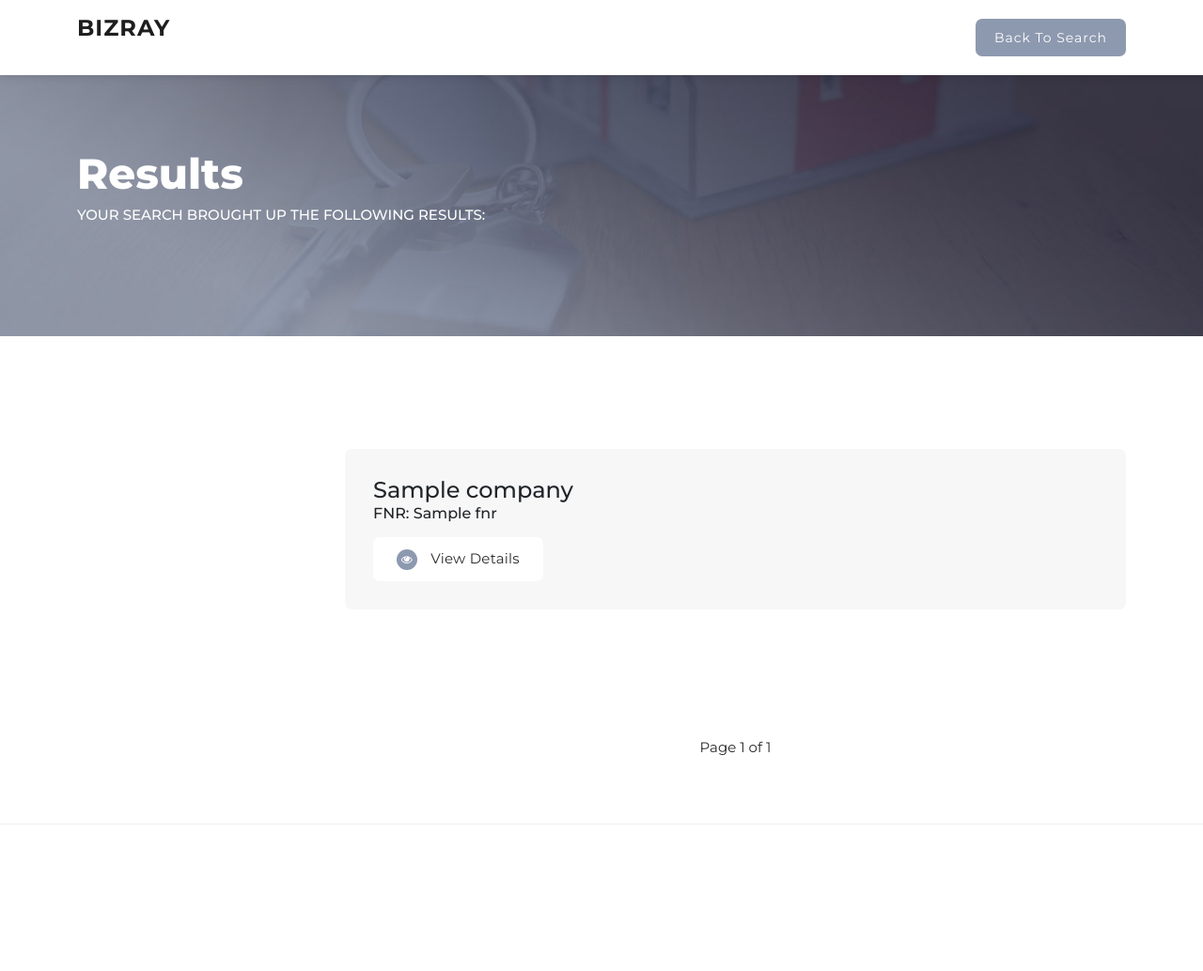
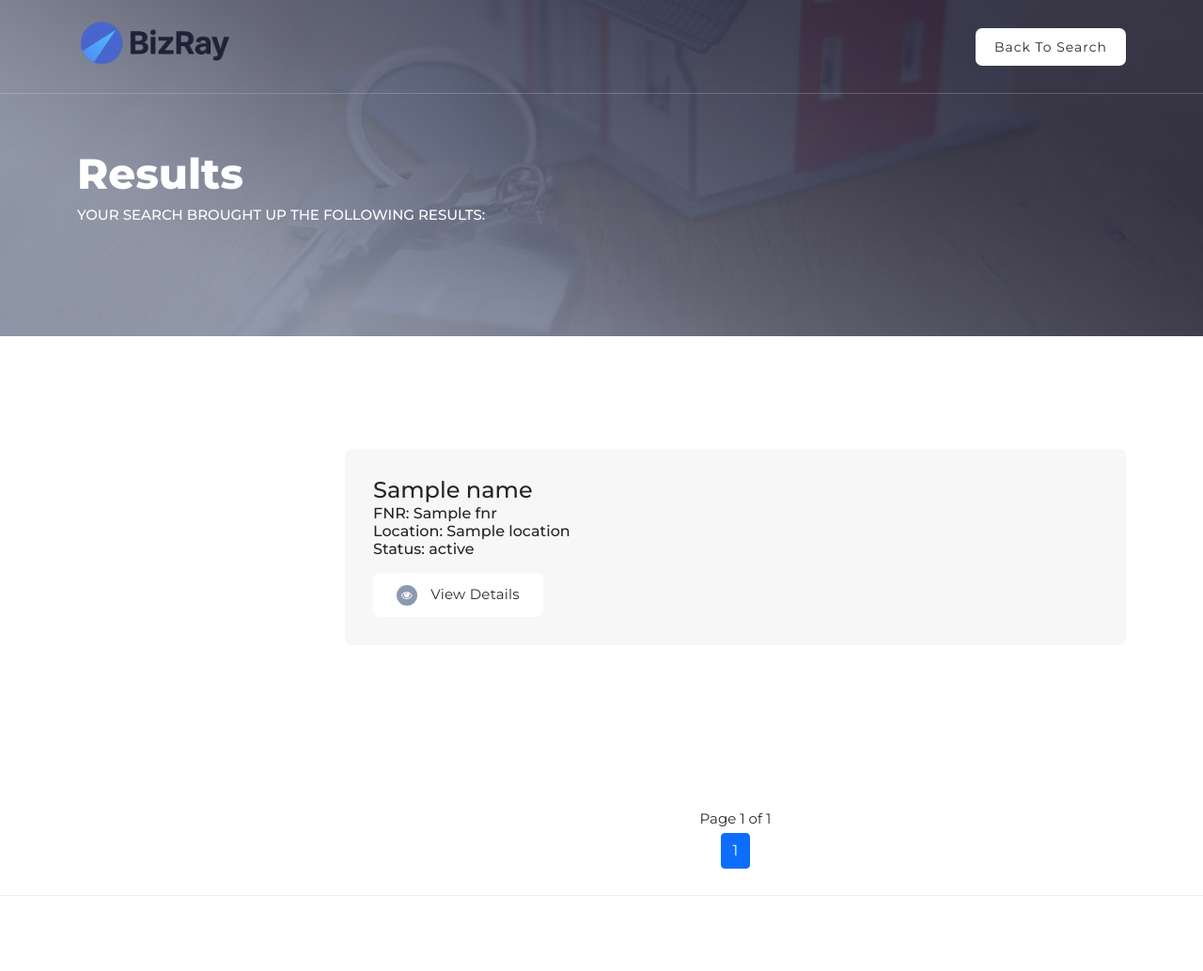
Before and after one commit to IMC-Krems-BizRay/BizRay, a Flask app: template frontend-flask/app/templates/search_results.html in a window 1280 px wide. Shown: the whole page at 94% size. Before the commit the page ends 878 px from the top, so only its background shows below. Run offline with Flask 3, Linux system fonts and the light colour scheme; the template is opened without the code that fills it: most values are stand-ins (such as "Sample title", 1, 10 or a date in 2020); some libraries are stand-ins or nearby versions.

Commit message:
API Implementation
Implemented the API and made sure tthat we get the search input form the index page.
Added the logo from index to base and adjusted the Pagination

```diff
--- a/frontend-flask/app/templates/base.html
+++ b/frontend-flask/app/templates/base.html
@@ -33,7 +33,10 @@
       <div class="row">
         <div class="col-12">
           <nav class="main-nav">
-            <a href="{{ url_for('main.index') }}" class="logo">BIZRAY </a>
+              <a href="{{ url_for('main.index') }}" class="logo">
+              <img src="{{ url_for('static', filename='img/BR_logo.png') }}" alt="BizRay">
+            </a>
+            <!--<a href="{{ url_for('main.index') }}" class="logo">BIZRAY </a>-->
             <ul class="nav">
               <!--<li><a href="{{ url_for('main.index') }}">Home</a></li>-->
               <!-- <li><a href="{{ url_for('main.search_results') }}">Results</a></li>-->
--- a/frontend-flask/app/templates/index.html
+++ b/frontend-flask/app/templates/index.html
@@ -85,7 +85,7 @@
 
               <div class="col-lg-8 align-self-center">
                   <fieldset>
-                      <input type="address" name="address" class="searchText" placeholder="Enter a company name/ register id" autocomplete="on" required>
+                      <input type="address" name="query" class="searchText" placeholder="Enter a company name/ register id" autocomplete="on" required>
                   </fieldset>
               </div>
               <div class="col-lg-4">
--- a/frontend-flask/app/templates/search_results.html
+++ b/frontend-flask/app/templates/search_results.html
@@ -46,8 +46,11 @@
                               <div class="listing-item" style="display: inline-flex; background-color: #f7f7f7; border-radius: 7px; width: 100%; position: relative; margin-bottom: 30px; padding: 30px;">
                                 <div class="left-image"></div>
                                 <div class="right-content align-self-center">
-                                  <h4>{{ company.name }}</h4>
+                                  <h4>{{ company.name[0] }}</h4>
                                   <h6>FNR: {{ company.fnr }}</h6>
+                                  <h6>Location: {{ company.location }}</h6>
+                                    <h6>Status: {{ company.status }}</h6>
+
                                   <div class="main-white-button mt-3">
                                     <a href="#"><i class="fa fa-eye"></i> View Details</a>
                                   </div>
@@ -75,12 +78,19 @@
                     <ul class="pagination justify-content-center">
                       {% if page > 1 %}
                       <li class="page-item">
-                        <a class="page-link" href="{{ url_for('main.search_results', page=page-1) }}">Previous</a>
+                        <a class="page-link" href="{{ url_for('main.search_results', query=query, page=page-1) }}">Previous</a>
                       </li>
                       {% endif %}
+
+                      {% for p in range(1, total_pages + 1) %}
+                      <li class="page-item {% if p == page %}active{% endif %}">
+                        <a class="page-link" href="{{ url_for('main.search_results', query=query, page=p) }}">{{ p }}</a>
+                      </li>
+                      {% endfor %}
+
                       {% if page < total_pages %}
                       <li class="page-item">
-                        <a class="page-link" href="{{ url_for('main.search_results', page=page+1) }}">Next</a>
+                        <a class="page-link" href="{{ url_for('main.search_results', query=query, page=page+1) }}">Next</a>
                       </li>
                       {% endif %}
                     </ul>
```
Also changed, not shown: frontend-flask/app/routes.py (+28 -29 lines).
